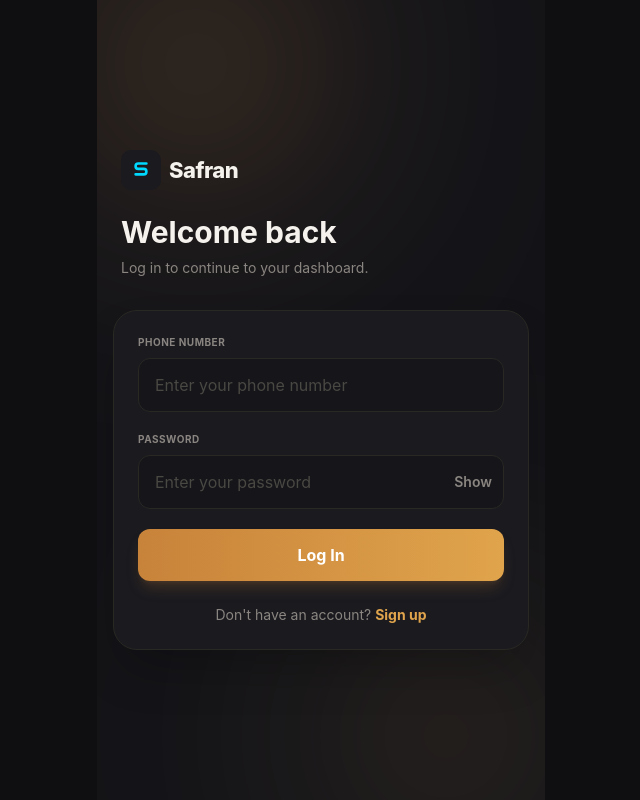
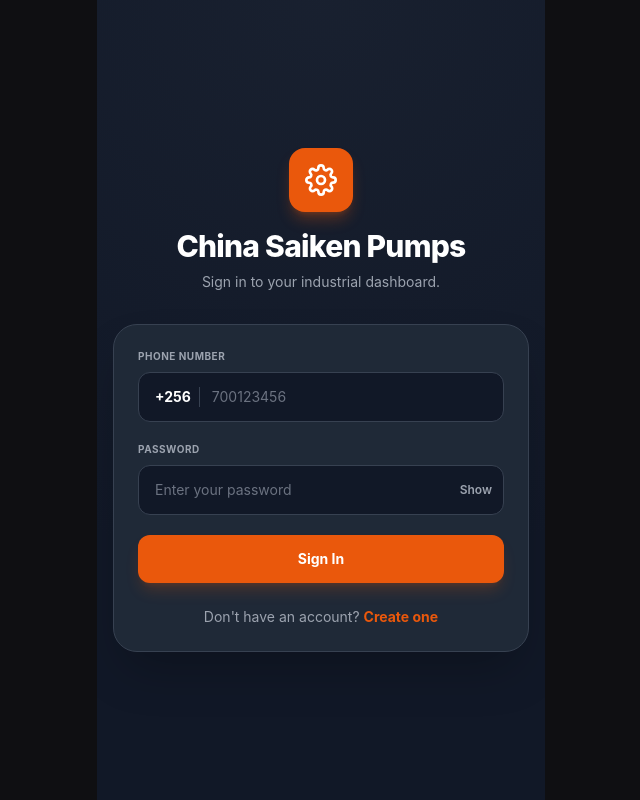
Before and after one commit to paercy32-eng/Teslauganda-invest, a Next.js app: page /login in a window 1280 px wide. Shown: the whole page, without its empty margins (319-959 px from the left). Built offline with nearby package versions, Linux system fonts and the light colour scheme.

Commit message:
Update page.tsx

```diff
--- a/app/login/page.tsx
+++ b/app/login/page.tsx
@@ -3,7 +3,6 @@
 import { useState } from 'react';
 import { useRouter } from 'next/navigation';
 import Link from 'next/link';
-import SafranLogo from '@/components/SafranLogo';
 
 export default function LoginPage() {
   const router = useRouter();
@@ -22,7 +21,10 @@ export default function LoginPage() {
       const res = await fetch('/api/auth/login', {
         method: 'POST',
         headers: { 'Content-Type': 'application/json' },
-        body: JSON.stringify({ phone, password }),
+        body: JSON.stringify({
+          phone: `+256${phone.replace(/^0+/, '')}`,
+          password,
+        }),
       });
 
       const data = await res.json();
@@ -41,61 +43,59 @@ export default function LoginPage() {
   }
 
   return (
-    <main className="min-h-screen relative flex items-center justify-center px-4 overflow-hidden bg-[#131317]">
-      {/* Decorative Background Elements */}
-      <div className="absolute top-[-10%] left-[-10%] w-72 h-72 bg-[#C8833A] rounded-full mix-blend-screen filter blur-[100px] opacity-20"></div>
-      <div className="absolute bottom-[-10%] right-[-10%] w-72 h-72 bg-[#E0A44C] rounded-full mix-blend-screen filter blur-[100px] opacity-10"></div>
+    <main className="min-h-screen relative flex items-center justify-center px-4 py-8 overflow-hidden bg-[#111827]">
+      {/* Background decorative steel/slate pattern */}
+      <div className="absolute inset-0 opacity-20" style={{ backgroundImage: 'radial-gradient(circle at 50% 0%, #374151 0%, transparent 70%)' }}></div>
 
       <div className="w-full max-w-md relative z-10">
-        {/* Header */}
-        <div className="mb-8 px-2">
-          <SafranLogo size={40} textColor="#F5F2ED" accentColor="#1A1A1F" />
-          <h1 className="text-3xl font-bold text-[#F5F2ED] mt-6 mb-2">Welcome back</h1>
-          <p className="text-[#8A8580] text-sm">Log in to continue to your dashboard.</p>
+        <div className="mb-8 px-2 text-center">
+          {/* Industrial Gear Icon representing Pumps */}
+          <div className="flex justify-center mb-4">
+            <div className="w-16 h-16 rounded-2xl bg-[#EA580C] flex items-center justify-center shadow-lg shadow-[#EA580C]/30">
+              <svg viewBox="0 0 24 24" fill="none" stroke="white" strokeWidth="2" strokeLinecap="round" strokeLinejoin="round" className="w-8 h-8">
+                <circle cx="12" cy="12" r="3"></circle>
+                <path d="M19.4 15a1.65 1.65 0 0 0 .33 1.82l.06.06a2 2 0 0 1 0 2.83 2 2 0 0 1-2.83 0l-.06-.06a1.65 1.65 0 0 0-1.82-.33 1.65 1.65 0 0 0-1 1.51V21a2 2 0 0 1-2 2 2 2 0 0 1-2-2v-.09A1.65 1.65 0 0 0 9 19.4a1.65 1.65 0 0 0-1.82.33l-.06.06a2 2 0 0 1-2.83 0 2 2 0 0 1 0-2.83l.06-.06a1.65 1.65 0 0 0 .33-1.82 1.65 1.65 0 0 0-1.51-1H3a2 2 0 0 1-2-2 2 2 0 0 1 2-2h.09A1.65 1.65 0 0 0 4.6 9a1.65 1.65 0 0 0-.33-1.82l-.06-.06a2 2 0 0 1 0-2.83 2 2 0 0 1 2.83 0l.06.06a1.65 1.65 0 0 0 1.82.33H9a1.65 1.65 0 0 0 1-1.51V3a2 2 0 0 1 2-2 2 2 0 0 1 2 2v.09a1.65 1.65 0 0 0 1 1.51 1.65 1.65 0 0 0 1.82-.33l.06-.06a2 2 0 0 1 2.83 0 2 2 0 0 1 0 2.83l-.06.06a1.65 1.65 0 0 0-.33 1.82V9a1.65 1.65 0 0 0 1.51 1H21a2 2 0 0 1 2 2 2 2 0 0 1-2 2h-.09a1.65 1.65 0 0 0-1.51 1z"></path>
+              </svg>
+            </div>
+          </div>
+          <h1 className="text-3xl font-extrabold text-white mb-2 tracking-tight">China Saiken Pumps</h1>
+          <p className="text-gray-400 text-sm">Sign in to your industrial dashboard.</p>
         </div>
 
-        {/* Form Card */}
-        <div className="bg-[#1A1A1F] border border-[#2A2823] rounded-3xl p-6 shadow-2xl">
-          <form onSubmit={handleSubmit} name="login-form" autoComplete="on" className="space-y-5">
-            {/* Phone Number */}
+        <div className="bg-[#1F2937] border border-[#374151] rounded-3xl p-6 shadow-2xl">
+          <form onSubmit={handleSubmit} className="space-y-5">
             <div>
-              <label htmlFor="login-phone" className="block text-[10px] text-[#8A8580] font-bold mb-2 tracking-wider uppercase">
-                Phone Number
-              </label>
-              <input
-                id="login-phone"
-                name="phone"
-                type="tel"
-                autoComplete="tel"
-                value={phone}
-                onChange={(e) => setPhone(e.target.value)}
-                placeholder="Enter your phone number"
-                className="w-full bg-[#15151A] border border-[#2A2823] rounded-xl px-4 py-3.5 text-[#F5F2ED] placeholder-[#4A4843] focus:outline-none focus:border-[#C8833A] transition"
-                required
-              />
+              <label className="block text-[10px] text-gray-400 font-bold mb-2 tracking-wider uppercase">Phone Number</label>
+              <div className="flex items-center bg-[#111827] border border-[#374151] rounded-xl focus-within:border-[#EA580C] transition overflow-hidden">
+                <span className="pl-4 pr-2 text-white text-sm font-bold select-none border-r border-[#374151]">
+                  +256
+                </span>
+                <input
+                  type="tel"
+                  value={phone}
+                  onChange={(e) => setPhone(e.target.value.replace(/\D/g, '').replace(/^0+/, ''))}
+                  placeholder="700123456"
+                  className="w-full bg-transparent px-3 py-3.5 text-white placeholder-gray-500 focus:outline-none text-sm"
+                  required
+                />
+              </div>
             </div>
 
-            {/* Password */}
             <div>
-              <label htmlFor="login-password" className="block text-[10px] text-[#8A8580] font-bold mb-2 tracking-wider uppercase">
-                Password
-              </label>
+              <label className="block text-[10px] text-gray-400 font-bold mb-2 tracking-wider uppercase">Password</label>
               <div className="relative">
                 <input
-                  id="login-password"
-                  name="password"
                   type={showPassword ? 'text' : 'password'}
-                  autoComplete="current-password"
                   value={password}
                   onChange={(e) => setPassword(e.target.value)}
                   placeholder="Enter your password"
-                  className="w-full bg-[#15151A] border border-[#2A2823] rounded-xl px-4 py-3.5 text-[#F5F2ED] placeholder-[#4A4843] focus:outline-none focus:border-[#C8833A] transition pr-12"
+                  className="w-full bg-[#111827] border border-[#374151] rounded-xl px-4 py-3.5 text-white placeholder-gray-500 focus:outline-none focus:border-[#EA580C] transition pr-12 text-sm"
                   required
                 />
                 <button
                   type="button"
                   onClick={() => setShowPassword(!showPassword)}
-                  className="absolute right-3 top-1/2 -translate-y-1/2 text-[#8A8580] text-sm font-semibold"
+                  className="absolute right-3 top-1/2 -translate-y-1/2 text-gray-400 text-xs font-semibold hover:text-white"
                 >
                   {showPassword ? 'Hide' : 'Show'}
                 </button>
@@ -103,7 +103,7 @@ export default function LoginPage() {
             </div>
 
             {error && (
-              <div className="text-sm text-[#FF8A8A] bg-[#2A1416] rounded-xl px-4 py-3 border border-[#E5484D]/40">
+              <div className="text-xs text-red-400 bg-red-900/20 rounded-xl px-4 py-3 border border-red-500/30">
                 {error}
               </div>
             )}
@@ -111,16 +111,16 @@ export default function LoginPage() {
             <button
               type="submit"
               disabled={loading}
-              className="w-full bg-gradient-to-r from-[#C8833A] to-[#E0A44C] text-white font-bold py-3.5 rounded-xl active:scale-[0.98] transition shadow-lg shadow-[#C8833A]/20"
+              className="w-full bg-[#EA580C] hover:bg-[#C2410C] text-white font-bold py-3.5 rounded-xl active:scale-[0.98] transition text-sm mt-2 shadow-lg shadow-[#EA580C]/20"
             >
-              {loading ? 'Logging in…' : 'Log In'}
+              {loading ? 'Signing in…' : 'Sign In'}
             </button>
           </form>
 
-          <div className="mt-6 text-center text-sm text-[#8A8580]">
+          <div className="mt-6 text-center text-sm text-gray-400">
             Don't have an account?{' '}
-            <Link href="/register" className="text-[#E0A44C] font-bold hover:underline">
-              Sign up
+            <Link href="/register" className="text-[#EA580C] font-bold hover:underline">
+              Create one
             </Link>
           </div>
         </div>
```
